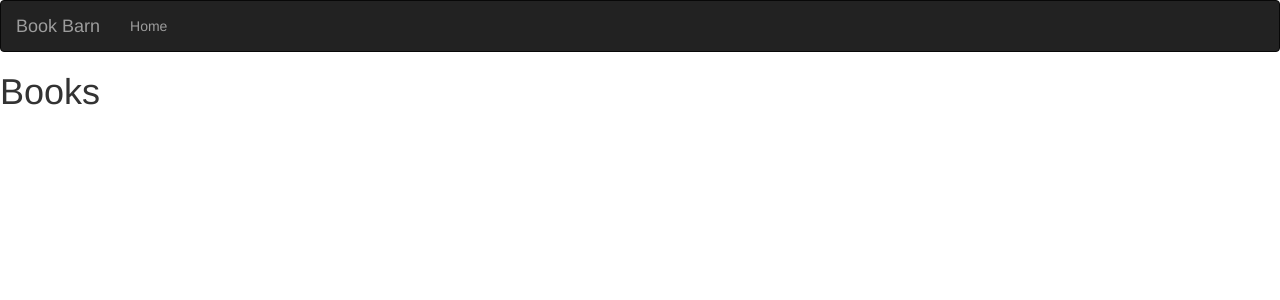
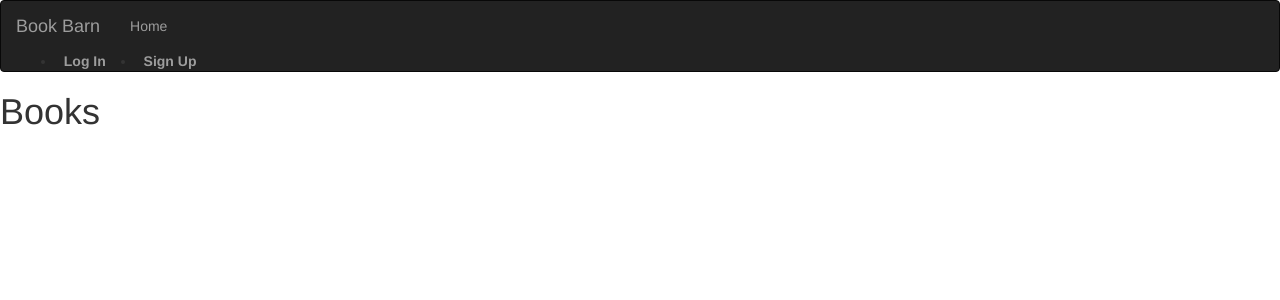
Before and after one commit to rose-okoth/book-barn, a Flask app: page / in a window 1280 px wide. Shown: the top 300 px of the page. Run offline with Flask 2, Linux system fonts and the light colour scheme; parts of the project's set-up code (start-up, migrations or seed data) failed here and were passed over; some libraries are stand-ins or nearby versions.

Commit message:
add navbar template

```diff
--- a/app/templates/navbar.html
+++ b/app/templates/navbar.html
@@ -14,5 +14,28 @@
                 <li><a href="/">Home</a></li>
         </div>
 
+        <ul class="navbar-nav ml-auto">
+            {% if current_user.is_authenticated %}
+
+            <li class="nav-item dropdown">
+            <a class="nav-link dropdown-toggle" style= 'margin-right:30px' data-toggle="dropdown"
+              aria-haspopup="true" aria-expanded="false">
+              <i class="fas fa-user"></i>&nbsp;<strong>{{current_user.username}}</strong> </a>
+
+            </li>
+            <div class="nav-item float-right">
+                <a class="nav-item text-center" href="{{url_for('auth.logout')}}"><i class="fas fa-sign-out-alt"></i>&nbsp; Log out</a>
+              </div>
+            {% else %}
+            <li class="nav-item">
+                <a  class="nav-link text-center" href="{{url_for('auth.login')}}" style= 'margin-right:30px'><i class="fas fa-sign-in-alt"></i>&nbsp; <strong>Log In</strong></a>
+            </li>
+            <li class="nav-item ">
+                    <a style= 'margin-right:30px' class="nav-link" href="{{url_for('auth.signup')}}"><i class="fas fa-user-plus"></i></i>&nbsp; <strong>Sign Up</strong></a>
+                </li>
+            {%endif%}
+
+        </ul>
+
     </div>
 </div>
```
